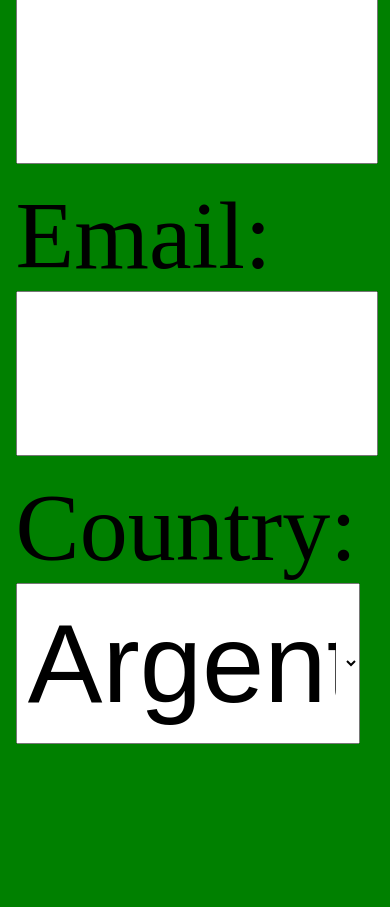
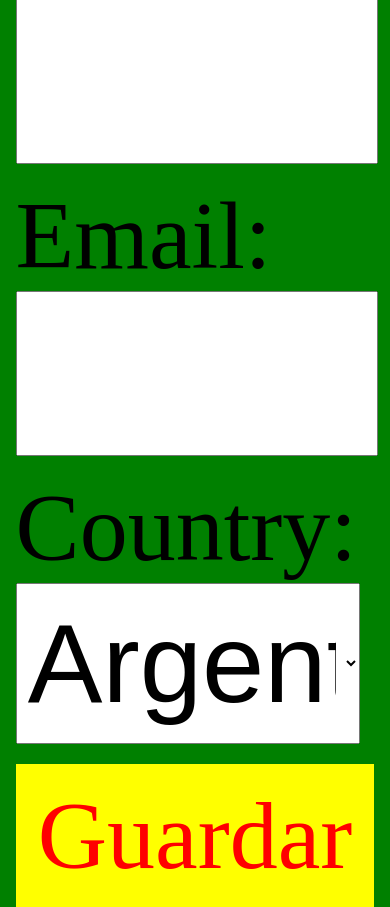
Before and after one commit to dantovbein/TestMobileApp, a plain HTML site: page hello/platforms/browser/www/index.html in a window 390 px wide. Shown: the part 1006-1913 px from the top of the page. Before the commit the page ends 1770 px from the top, so only its background shows below. Drawn offline with nearby package versions, Linux system fonts and the light colour scheme.

Commit message:
nuevo compilador

```diff
--- a/hello/platforms/browser/www/css/index.css
+++ b/hello/platforms/browser/www/css/index.css
@@ -34,3 +34,15 @@ input,select {
 	padding: 1rem 2%;
 	font-size: 7rem;
 }
+
+.btn {
+	width: 100%;
+	background-color: yellow;
+	text-align: center;
+	padding: 1rem 0;
+}
+
+.btn span {
+	font-size: 6rem;
+	color: red;
+}
--- a/hello/platforms/browser/www/index.html
+++ b/hello/platforms/browser/www/index.html
@@ -62,6 +62,7 @@
                     </select>
                 </li>
             </ul>
+            <div class="btn"><span>Guardar</span></div>
         </main>
     </body>
 </html>
```
